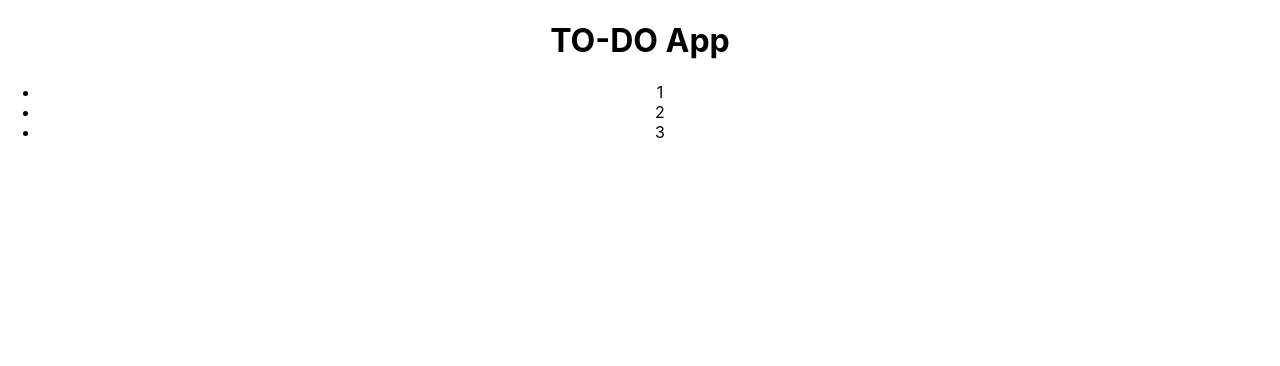
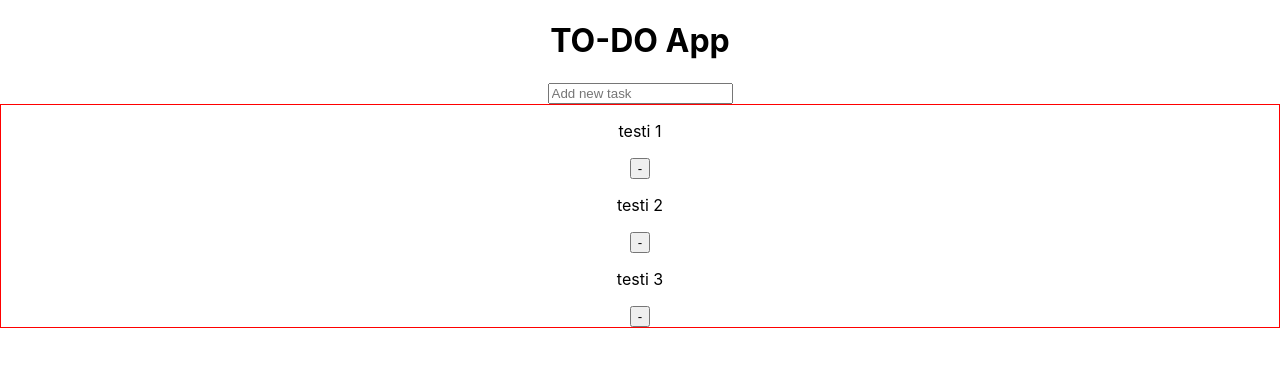
Before and after one commit to ratymatti/react-to-do, a React (Create React App) app: page / in a window 1280 px wide. Shown: the top 366 px of the page. Built offline with nearby package versions, Linux system fonts and the light colour scheme.

Commit message:
working on rendering tasks

```diff
--- a/src/App.js
+++ b/src/App.js
@@ -1,12 +1,15 @@
 import React from 'react';
 import './App.css';
+
+import AddElement from './components/AddElement/AddElement';
+import ListContainer from './components/ListContainer/ListContainer';
 
 class App extends React.Component {
   constructor(props) {
     super(props);
 
     this.state = {
-      tasks: []
+      tasks: [{id: 0, value: 'testi 1'}, {id: 1, value: 'testi 2'}, {id: 2, value: 'testi 3'},]
     }
 
     this.addTask = this.addTask.bind(this);
@@ -24,12 +27,8 @@ class App extends React.Component {
     return (
       <div className="App">
           <h1>TO-DO App</h1>
-          <ul>
-            <li>1</li>
-            <li>2</li>
-            <li>3</li>
-          </ul>
-
+          <AddElement />
+          <ListContainer taskList={this.state.tasks}/>
       </div>
     );
   }
--- a/src/components/AddElement/AddElement.js
+++ b/src/components/AddElement/AddElement.js
@@ -0,0 +1,14 @@
+import React from "react";
+import "./AddElement.css";
+
+class AddElement extends React.Component {
+    render() {
+        return (
+            <div className="addTasks">
+                <input placeholder="Add new task"></input>
+            </div>
+        )
+    }
+}
+
+export default AddElement;
--- a/src/components/ListContainer/ListContainer.css
+++ b/src/components/ListContainer/ListContainer.css
@@ -0,0 +1,3 @@
+.tasksList {
+    border: 1px solid red;
+}
--- a/src/components/ListContainer/ListContainer.js
+++ b/src/components/ListContainer/ListContainer.js
@@ -0,0 +1,20 @@
+import React from "react";
+import "./ListContainer.css";
+import ListElement from "../ListElement/ListElement";
+
+class ListContainer extends React.Component {
+    render() {
+        return (
+            <div className="tasksList">
+                {
+                   this.props.taskList.map(task => {
+                        return <ListElement     task={task}
+                                                key={task.id} />
+                   })
+                }
+            </div>
+        )
+    }
+}
+
+export default ListContainer;
--- a/src/components/ListElement/ListElement.js
+++ b/src/components/ListElement/ListElement.js
@@ -0,0 +1,15 @@
+import React from "react";
+import "./ListElement.css";
+
+class ListElement extends React.Component {
+    render() {
+        return (
+            <div className="tasks">
+                <p>{this.props.task.value}</p>
+                <button>-</button>
+            </div>
+        )
+    }
+}
+
+export default ListElement;
```
